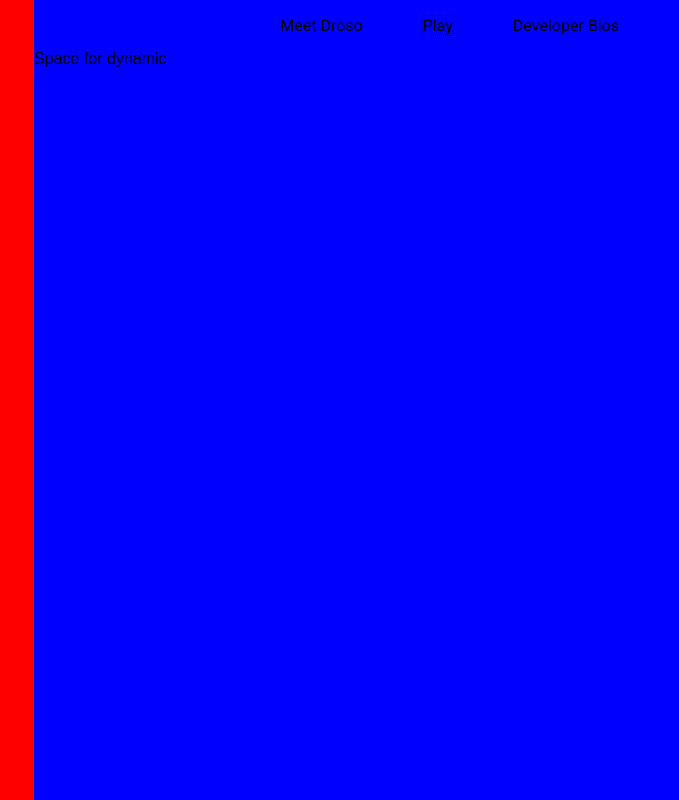
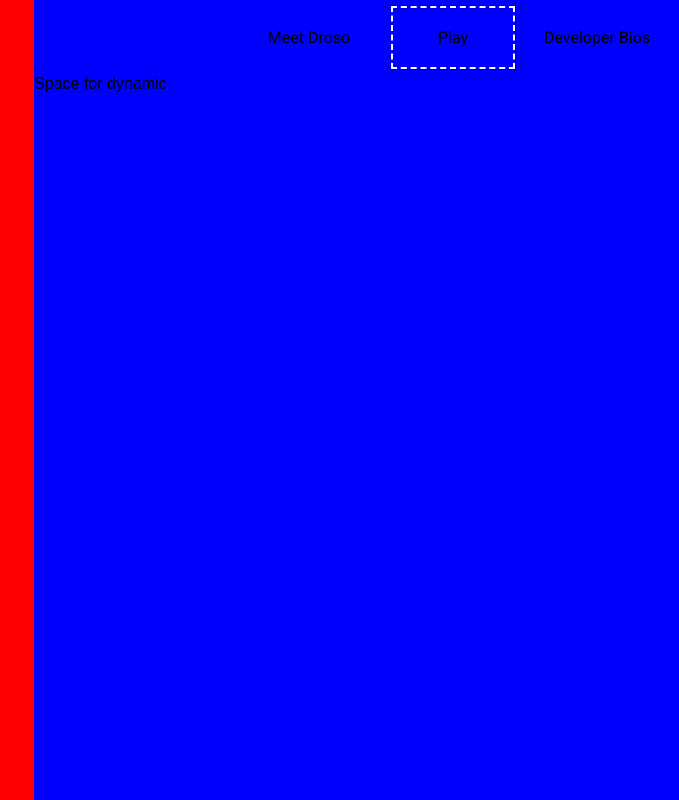
Before and after one commit to row2k/Droso, a plain HTML site: page index.html in a window 1280 px wide. Both pictures are taken after a click on the link "Play". Shown: the part 800-1600 px from the top of the page, without its empty margins (601-1280 px from the left). Drawn offline with nearby package versions, Linux system fonts and the light colour scheme.

Commit message:
some styling updates

```diff
--- a/css/styles.css
+++ b/css/styles.css
@@ -1,17 +1,17 @@
-* {
+/** {
   box-sizing: border-box;
   -webkit-box-sizing: border-box;
   -moz-box-sizing: border-box;
-}
+}*/
 
 .navbar {
-  margin-top:0px;
+  margin-top: 0px;
   width: 100vw;
-  height: 50px;
+  height: 75px;
   position: fixed;
   top: 0;
   align-items: center;
-  display: inline-flex;
+  display: flex;
   justify-content: flex-end;
   -webkit-transition: background-color 0.4s ease;
   transition: background-color 0.4s ease;
@@ -23,8 +23,14 @@
 }
 
 .navbar a {
+  display: inline-block;
+  width: 120px;
+  text-align: center;
   text-decoration: none;
   color: black;
+  padding: 20px 0;
+  margin-left: -40px;
+  border: 2px dashed rgba(0,0,0,0);
 }
 
 .navcolor {
@@ -32,14 +38,14 @@
 }
 
 .maincontainer {
-  margin-top: 50px;
+  margin-top: 75px;
   min-width: 400px;
 }
 
 .flexmain {
   display: flex;
   height: 200vh;
-  flex-wrap:nowrap;
+  flex-wrap: nowrap;
 }
 
 .flex-big {
--- a/index.html
+++ b/index.html
@@ -28,11 +28,9 @@
       <div class="flexmain flex-small column" >
 
              <div class="flex-small" id="about">
-               <!--<a name="about" id="about"></a>-->
                Space for about
              </div>
              <div class="flex-small" id="play">
-              <!-- <a name="play" id="play"></a>-->
                Space for dynamic
               <div>
 
@@ -55,11 +53,11 @@
 
 
 <!--fullPage plugin-->
+  <script src="https://ajax.googleapis.com/ajax/libs/jquery/3.1.0/jquery.min.js"></script>
   <script src="js/jquery.fullPage.min.js"></script>
   <!--Easing plugin-->
   <script src="http://cdnjs.cloudflare.com/ajax/libs/jquery-easing/1.3/jquery.easing.min.js"></script>
   <!--Jquery-->
-  <script src="https://ajax.googleapis.com/ajax/libs/jquery/3.1.0/jquery.min.js"></script>
   <script src="js/main.js"></script>
 </body>
 </html>
--- a/js/main.js
+++ b/js/main.js
@@ -1,6 +1,6 @@
 $(document).ready(function() {
     $(window).scroll(function() { // check if scroll event happened
-      if ($(document).scrollTop() > 50) { // check if user scrolled more than 50 from top of the browser window
+      if ($(document).scrollTop() > 0) { // check if user scrolled more than 50 from top of the browser window
         $(".navbar").addClass("navcolor"); // if yes, then change the color of class "navbar-fixed-top" to white (#f8f8f8)
       } else {
         $(".navbar").removeClass("navcolor"); // if not, change it back to transparent
@@ -11,15 +11,11 @@ $(document).ready(function() {
         event.preventDefault();
 
         $('html, body').animate({
-            scrollTop: $( $.attr(this, 'href') ).offset().top - 50
-        }, 500);
+            scrollTop: $( $.attr(this, 'href') ).offset().top - 75
+        }, 500).delay(200);
+
+        $("a").css("border","2px dashed rgba(0,0,0,0)");
+        $(this).css("border","2px dashed white");
     });
 
-    // $('a').click(function(){
-    //     $('html, body').animate({
-    //         scrollTop: $('[name="' + $.attr(this, 'href').substr(1) + '"]').offset().top - 50
-    //     }, 500);
-    //     return false;
-    // });
-
 });
```
